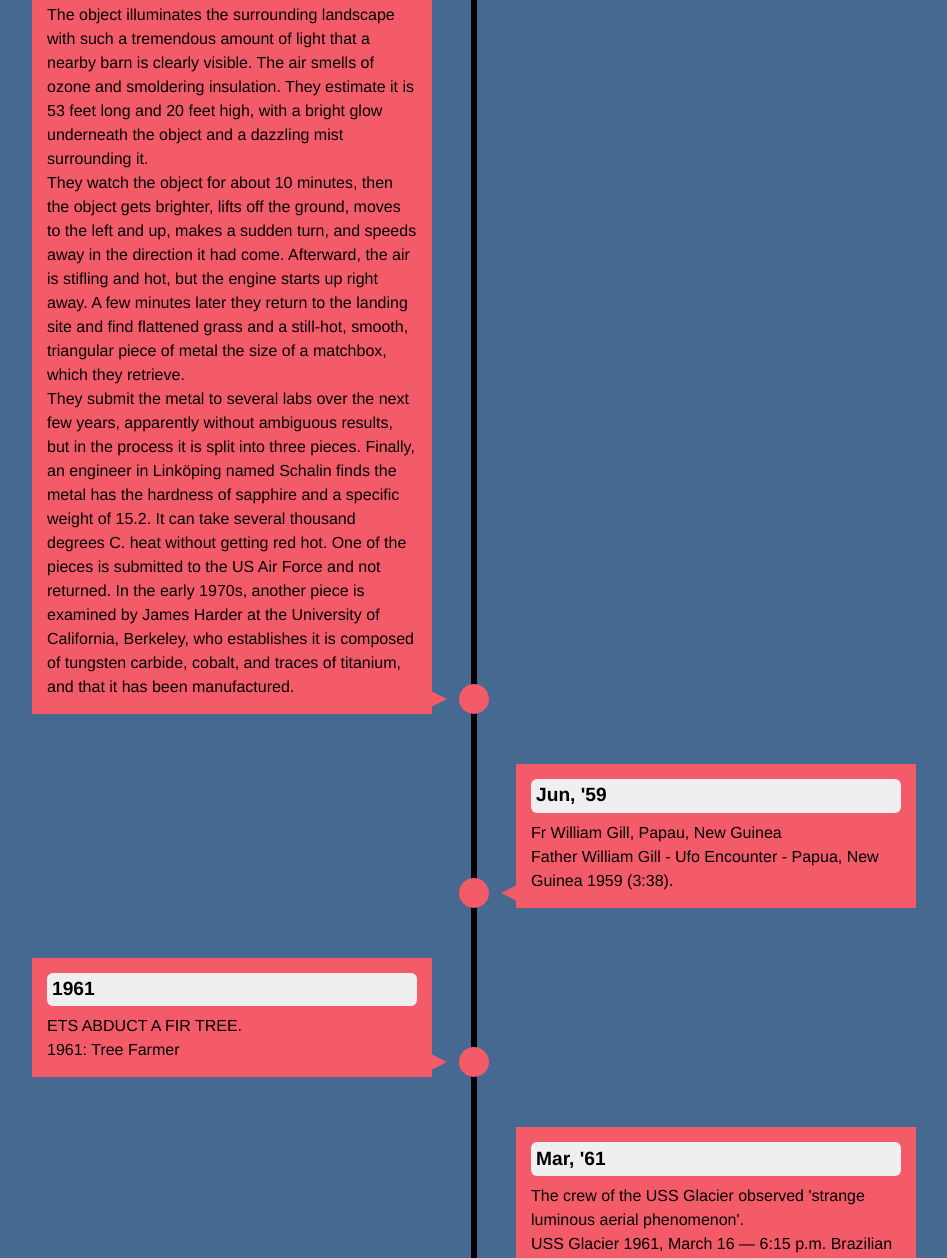
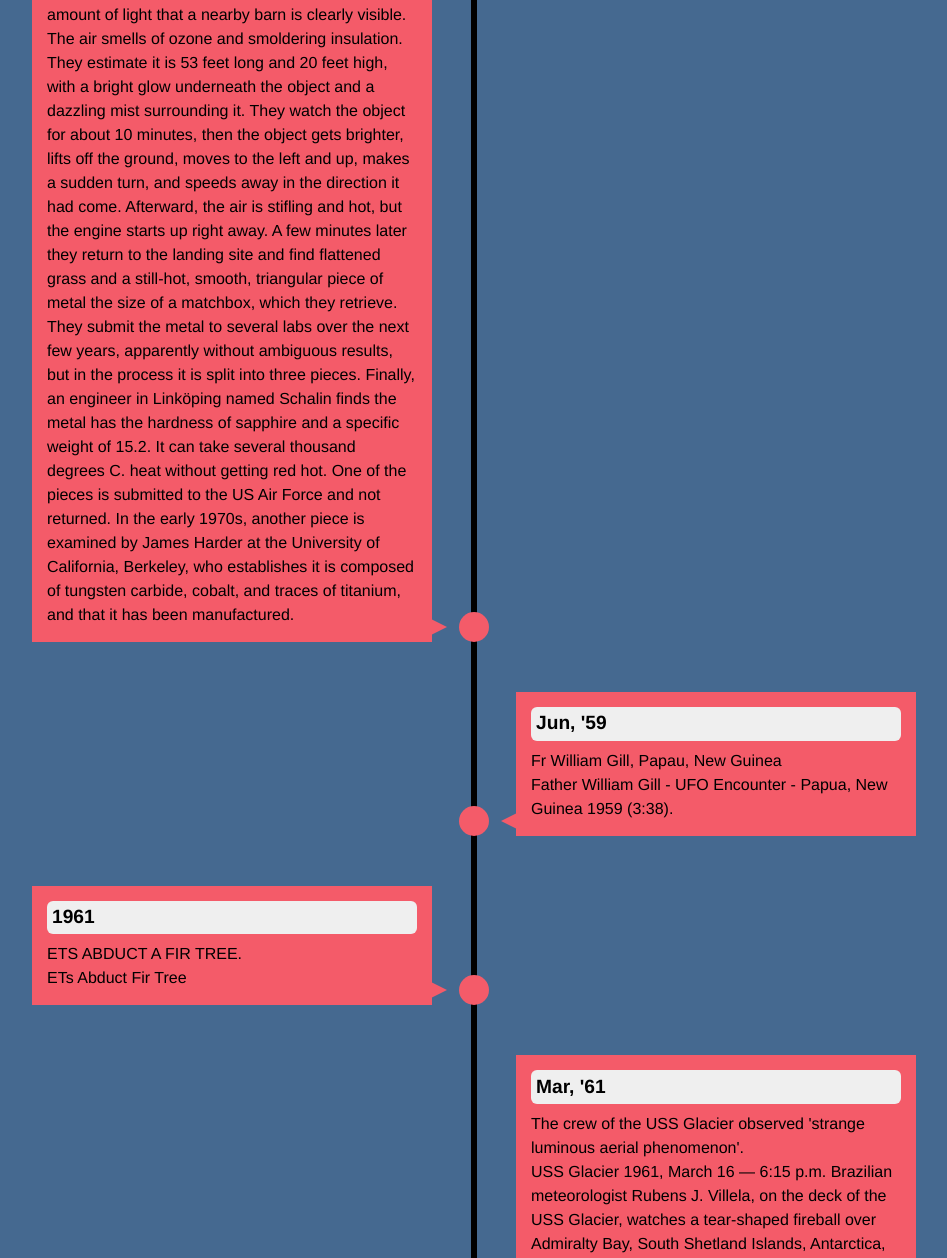
Before and after one commit to bbauska/ufo-et-timeline, a plain HTML site: page index.html in a window 1280 px wide. Shown: the part 1703-2961 px from the top of the page, without its empty margins (166-1113 px from the left). Drawn offline with nearby package versions, Linux system fonts and the light colour scheme.

Commit message:
Update index.html

```diff
--- a/index.html
+++ b/index.html
@@ -117,32 +117,32 @@
         <a href=""
           target="_blank" rel="noopenner noreferrer">Sunday, Nov 9, 1958 at 10:00p.m.</a>
           two carpenters, Stig Ekberg and Harry Sjöberg</a>,
-        <p>are returning from Stockholm, Sweden, to their cabin on Väddö island, about 20
+        are returning from Stockholm, Sweden, to their cabin on Väddö island, about 20
           miles to the northeast. About 6 miles north of Älmstä the engine of their Ford V8
           pickup begins to sputter and fail, and the headlights go out. They see a huge,
           shining object descending toward them and making a turn above Väddö Bay to the left
-          of the road. It lands in the middle of the road about 300 feet in front of their car.</p>
+          of the road. It lands in the middle of the road about 300 feet in front of their car.
 
-        <p>The object illuminates the surrounding landscape with such a tremendous amount of light
+        The object illuminates the surrounding landscape with such a tremendous amount of light
           that a nearby barn is clearly visible. The air smells of ozone and smoldering insulation.
           They estimate it is 53 feet long and 20 feet high, with a bright glow underneath the
-          object and a dazzling mist surrounding it.</p>
+          object and a dazzling mist surrounding it.
 
-        <p>They watch the object for about 10 minutes, then the object gets brighter, lifts
+        They watch the object for about 10 minutes, then the object gets brighter, lifts
           off the ground, moves to the left and up, makes a sudden turn, and speeds away in the
           direction it had come. Afterward, the air is stifling and hot, but the engine starts
           up right away. A few minutes later they return to the landing site and find flattened
           grass and a still-hot, smooth, triangular piece of metal the size of a matchbox, which
-          they retrieve.</p>
+          they retrieve.
 
-        <p>They submit the metal to several labs over the next few years, apparently
+        They submit the metal to several labs over the next few years, apparently
           without ambiguous results, but in the process it is split into three pieces. Finally, an
           engineer in Linköping named Schalin finds the metal has the hardness of sapphire and a
           specific weight of 15.2. It can take several thousand degrees C. heat without getting
           red hot. One of the pieces is submitted to the US Air Force and not returned. In the
           early 1970s, another piece is examined by James Harder at the University of California,
           Berkeley, who establishes it is composed of tungsten carbide, cobalt, and traces of
-          titanium, and that it has been manufactured.</p>
+          titanium, and that it has been manufactured.
       </div>
     </li>
     <li>
@@ -150,7 +150,7 @@
         <time>Jun, '59</time> Fr William Gill, Papau, New Guinea<br>
           <a href="https://www.youtube.com/watch?v=LZHhoi1wboc"
           target="_blank" rel="noopenner noreferrer">
-          Father William Gill - Ufo Encounter - Papua, New Guinea 1959 (3:38)</a>.
+          Father William Gill - UFO Encounter - Papua, New Guinea 1959 (3:38)</a>.
       </div>
     </li>
     <li>
@@ -158,7 +158,7 @@
         <time>1961</time> ETS ABDUCT A FIR TREE.<br>
         <a href="https://youtu.be/P_BKYS32Iok?t=849"
         target="_blank" rel="noopener noreferrer">
-        1961: Tree Farmer</a>
+        ETs Abduct Fir Tree</a>
       </div>
     </li>
     <li>
@@ -214,8 +214,9 @@
         <a href="file:///Z:/GitHub/UFOs/ufo-et-timeline/360945245-017-AUG-SEPT-1962-pdf.pdf"
         target="_blank" rel="noopenner noreferrer">
         Swimming ET's-The UFO Investigator</a>
-        Three sailors in two boats were in the Mediterranean Sea and saw what they thought was a foreign submarine. Then, nearly a dozen figures in weird wetsuits emerged and climbed onto the “sub.” Moments later it rose from the sea to reveal itself to be a flying saucer.
-
+        Three sailors in two boats were in the Mediterranean Sea and saw what they thought was a
+		foreign submarine. Then, nearly a dozen figures in weird wetsuits emerged and climbed onto
+		the “sub.” Moments later it rose from the sea to reveal itself to be a flying saucer.
       </div>
     </li>
     <li>
@@ -254,7 +255,7 @@
 </section>
 <footer class="page-footer">
   <span>made by </span>
-  <a href="https://brian.bauska.org" target="_blank">
+  <a href="https://sayhello.bauska.org" target="_blank">
     <img width="24" height="24" src="https://raw.githubusercontent.com/bbauska/cellardoor/refs/heads/main/images/bauska.ico"
       alt="Brian Bauska logo">
   </a>
```
